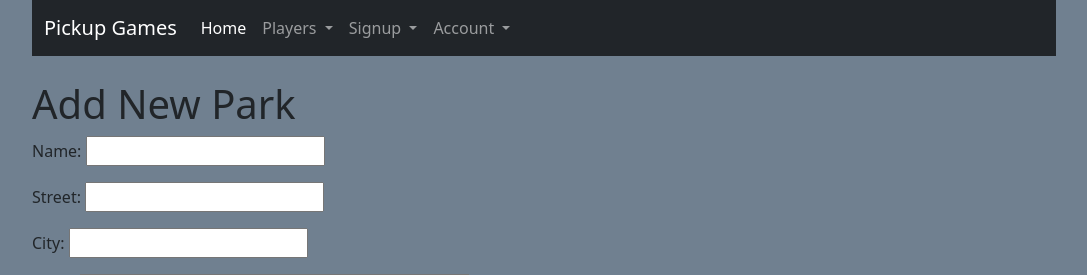
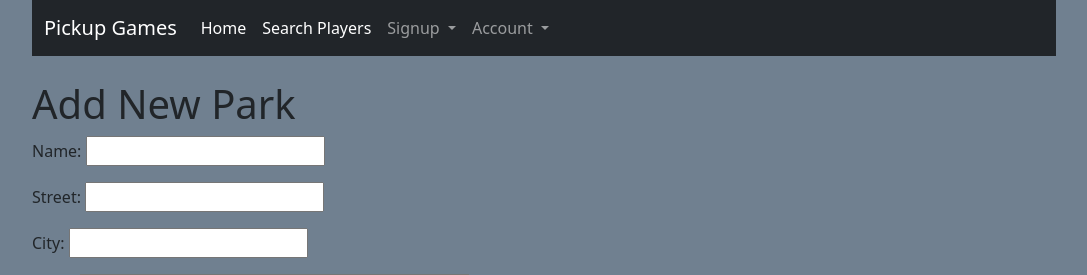
Before and after one commit to bbrown11924/PickUpGames, a Django app: page /add_park/ in a window 1280 px wide. Shown: the top 275 px of the page, without its empty margins (96-1183 px from the left). Run offline with Django 3.2, Linux system fonts and the light colour scheme; the visitor is signed in with stand-in values (Sample User, id 1).

Commit message:
Change Search players dropdown

```diff
--- a/pickup/templates/pickup/navbar.html
+++ b/pickup/templates/pickup/navbar.html
@@ -14,18 +14,8 @@
         </li>
 
 
-        <!---<li class="nav-item">
-          <a class="nav-link" href="#">Link</a>
-        </li>--->
-
-        <li class="nav-item dropdown">
-          <a class="nav-link dropdown-toggle" href="#" id="playerDropdown" role="button" data-bs-toggle="dropdown"
-             aria-expanded="false">Players
-          </a>
-          <ul class="dropdown-menu" aria-labelledby="playerDropdown">
-            <li><a class="dropdown-item" href="{% url 'search_players' %}">Search Players</a></li>
-
-          </ul>
+        <li class="nav-item">
+          <a class="nav-link active" aria-current="page" href="{% url 'search_players' %}">Search Players</a>
         </li>
 
         <li class="nav-item dropdown">
```
